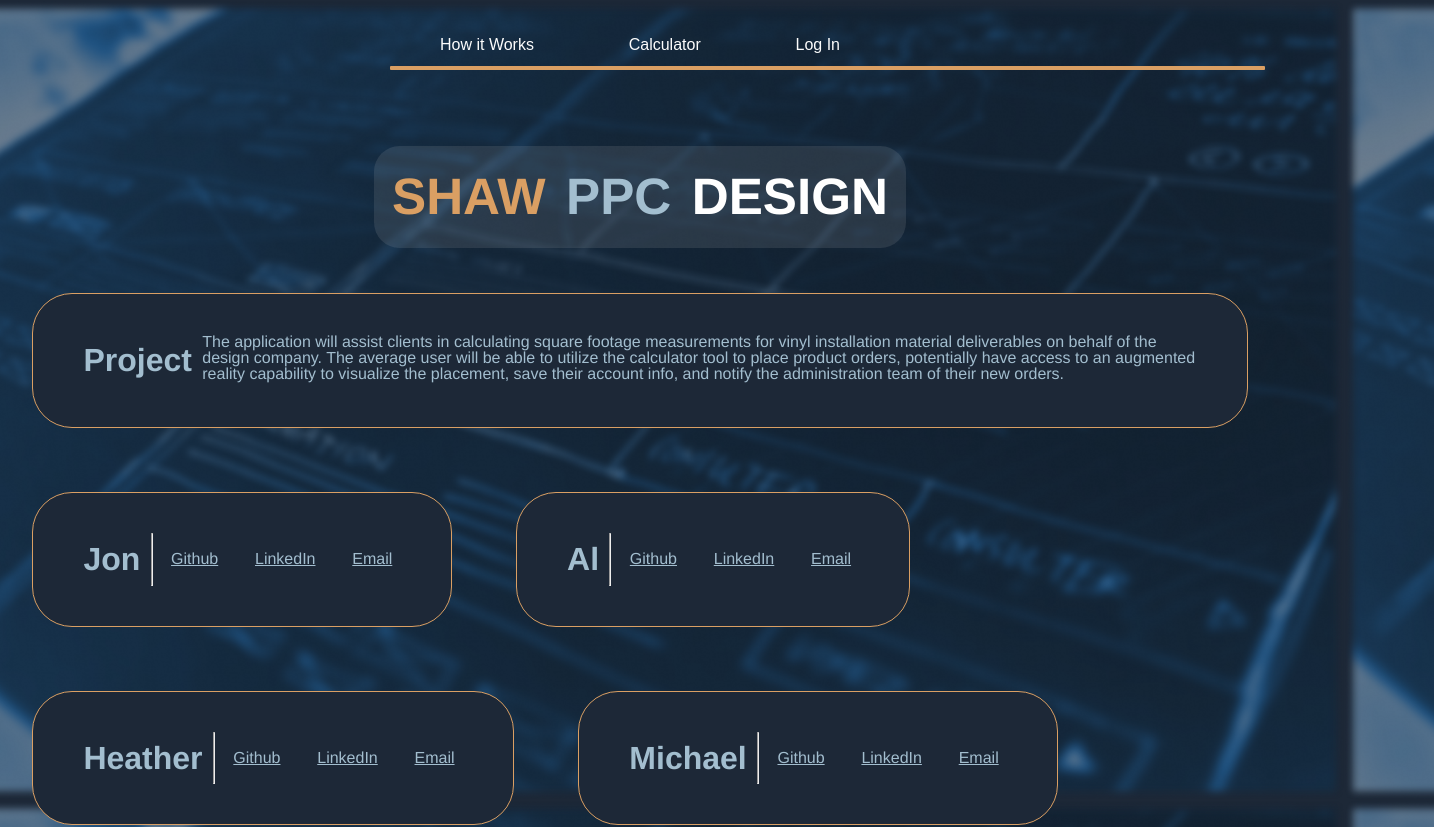
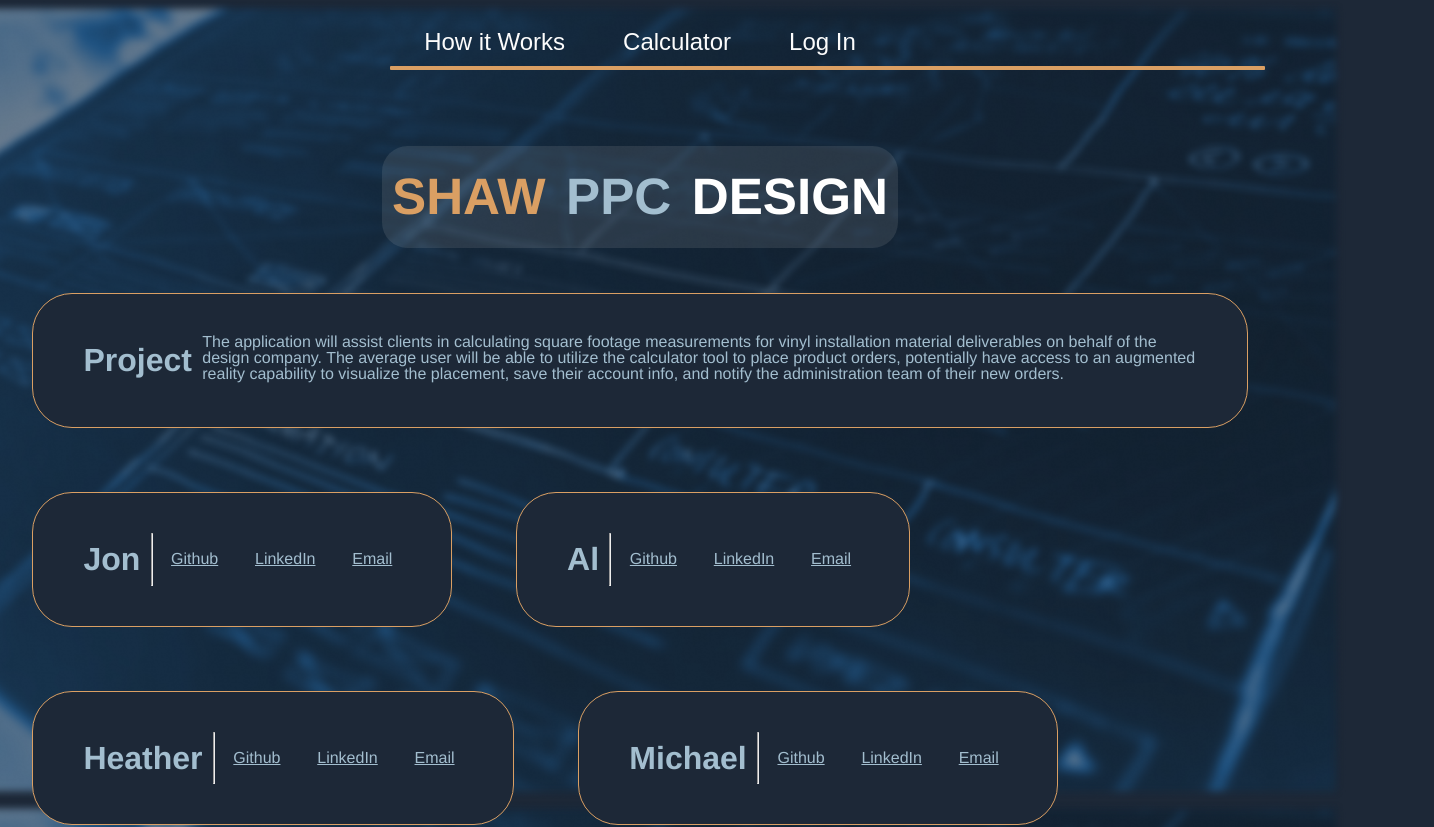
Before and after one commit to mbussert/shaw-ppc, a React (Create React App) app in the folder client/: page /About in a window 1280 px wide. Shown: the top 827 px of the page, 1434 px wide, since content can reach past the window. Built offline with nearby package versions, Linux system fonts and the light colour scheme; no server answers.

Commit message:
Swapped  anchor tag styling

```diff
--- a/client/src/assets/scss/components/_devcard.scss
+++ b/client/src/assets/scss/components/_devcard.scss
@@ -14,7 +14,6 @@
   border-radius: 2.5rem;
   background-color: $blueDark;
   color: $blue;
-}
 
   h1 {
     margin: .15rem;
@@ -29,3 +28,4 @@ a {
     align-content: center;
     margin: 1.15rem;
   }
+}
--- a/client/src/assets/scss/main.css
+++ b/client/src/assets/scss/main.css
@@ -696,15 +696,13 @@ nav .line {
   background-color: #1D2837;
   color: #a3becf;
 }
-
-h1 {
+.webdev5 h1 {
   margin: 0.15rem;
   text-align: left;
   align-content: center;
   padding: 0.5rem;
 }
-
-a {
+.webdev5 a {
   font-size: 1rem;
   justify-content: center;
   align-content: center;
```
Also changed, not shown: 1 other file (tests, documents, lock files or other folders). Lines whose indentation alone changed are shown as unchanged.
